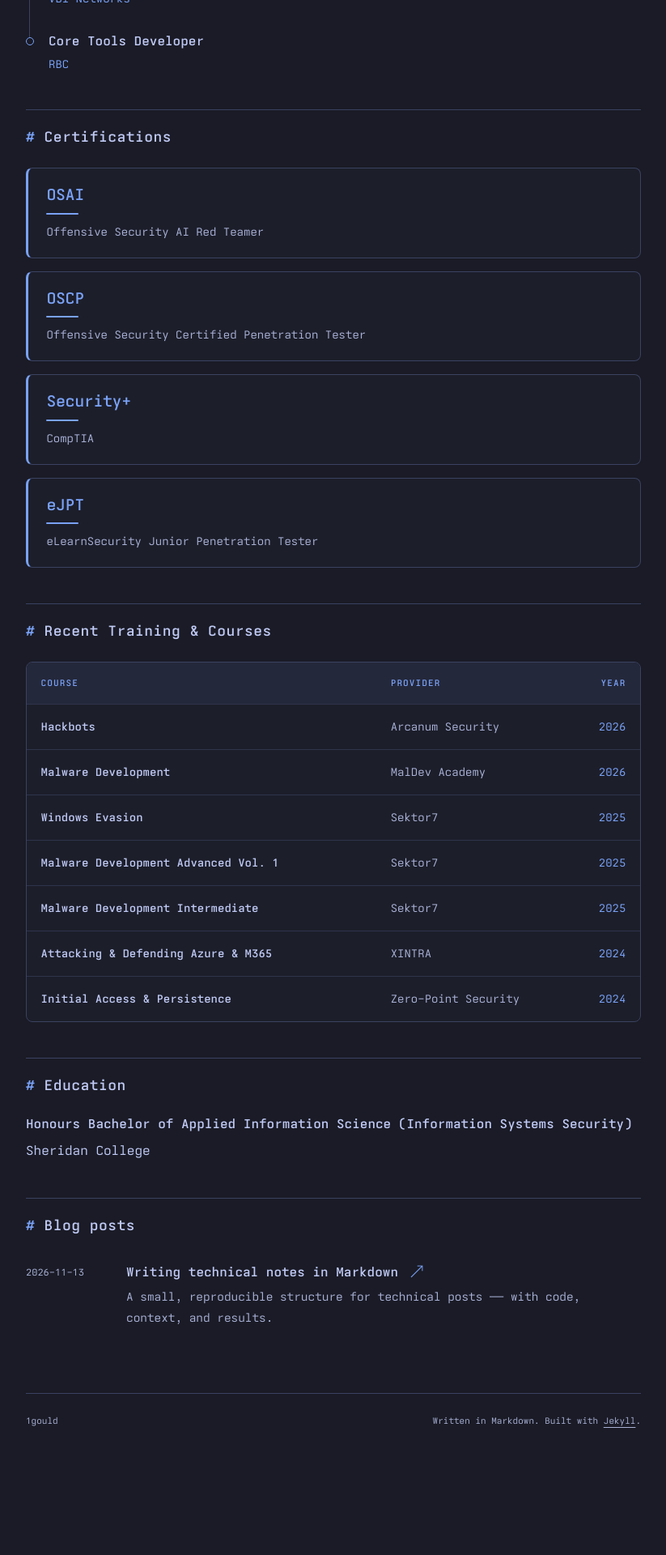
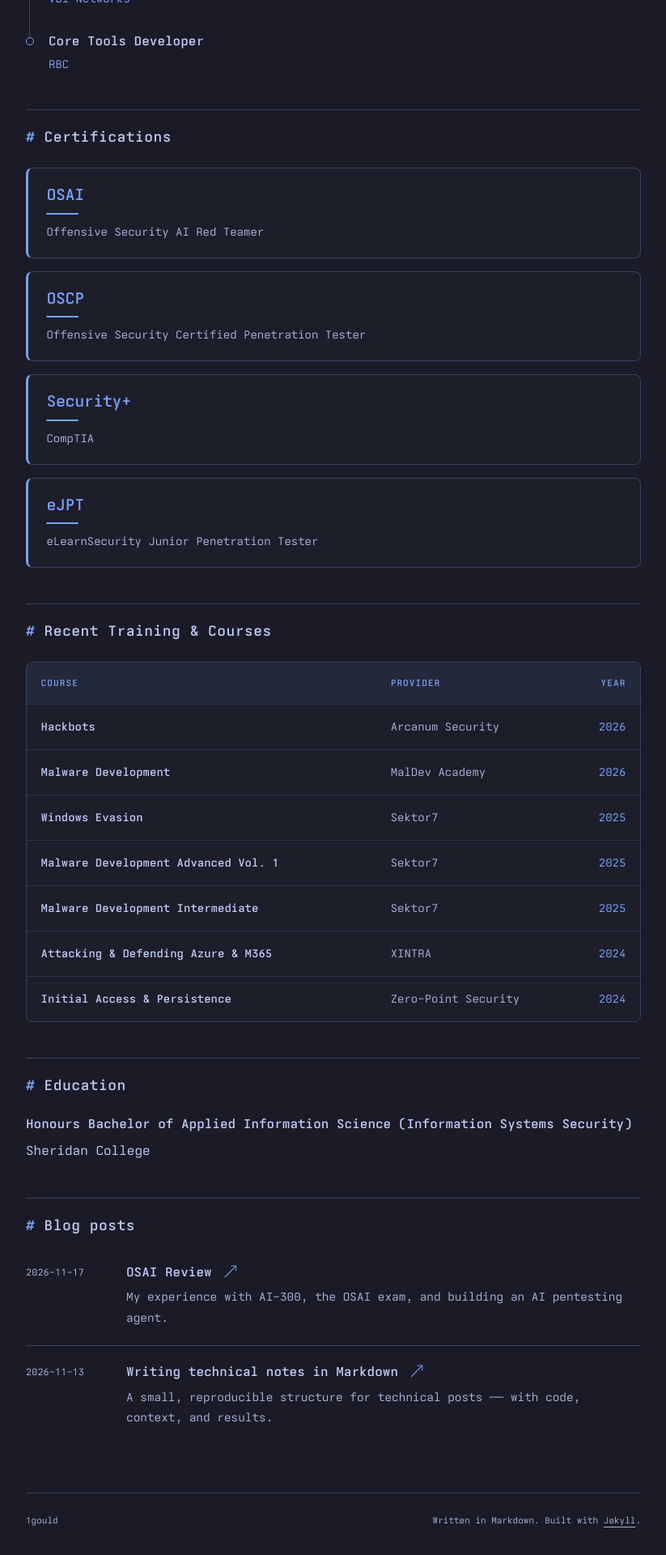
Before and after one commit to 1Gould/1gould.github.io, a Jekyll site: the page built from index.md, in a window 1280 px wide. Shown: the part 873-2793 px from the top of the page at 81% size, without its empty margins (228-1051 px from the left). Built offline with Jekyll 4.4.1, drawn with Linux system fonts in a browser that asks for light colours; before the commit the page ends 2670 px from its top, so only the background shows below that; part of the change alters nothing that is shown.

Commit message:
Publish OSAI review with diagrams and readable formatting
- Add post metadata, standard image embeds, and Markdown formatting fixes.
- Include the three agent diagrams and a responsive comparison table.

````diff
--- /dev/null
+++ b/_posts/2026-11-17-OSAI-Review.md
@@ -0,0 +1,178 @@
+---
+title: "OSAI Review"
+description: "My experience with AI-300, the OSAI exam, and building an AI pentesting agent."
+date: 2026-11-17 00:00:00 +0000
+---
+
+## Course
+
+Passed the OSAI exam last week and wanted to share my experience with the course, exam, and building my own AI pentesting harness. [OffSec AI Red Teamer](https://www.offsec.com/courses/ai-300/) is OffSec's certification focused on exploiting AI-enabled enterprise environments.
+
+AI-300 covers a range of topics such as:
+
+- Attacking LLMs
+- Multi-Agent AI Systems
+- RAG Pipelines
+- Embeddings
+- AI Infrastructure
+
+As with all OffSec courses, the material is very thorough with a deep understanding of how the systems are designed, interact with other systems, and how they can be exploited.
+
+## Labs
+
+Initially there were minor issues with the capstone and challenge labs, but in the weeks leading up to my exam I had no issues. It's expected there are a few hiccups for a new course and the stability improved noticeably.
+
+If you have experience taking other OffSec courses then you know what to expect in regards to challenge labs and the exam. They provided a good learning environment with challenging objectives. You will learn a lot of how the systems interacting with each other create new opportunities for exploitation. The last challenge lab is the perfect place to train and iterate on your agent(s), and serves as a simulated exam.
+
+## Agent Setup
+
+Before we get into developing your agent, here's an overview of what kind of options you have available when developing and running it.
+
+### Models
+
+Going by the discord and some offensive security researchers on X, here are the most popular models to consider:
+
+- 5.6 Sol
+- GLM 5.3 / flash
+- DeepSeek v4.1 flash 1017
+- Kimi k3 or k3.1
+- Grok 4.6/4.7
+
+I left claude out because too many refusals makes it very difficult to get any value from it, and the approvals being very selective. [blackboxarena](https://blackboxarena.ai/) provides some rankings in regards to offensive security benchmarks for models to get you started.
+
+For the purpose of the exam, token usage and cost - in my opinion - is not really a useful metric. Ultimately you want two things from your model, power and speed. Providers have DeepSeek with high tokens per second throughput making it a good choice in a balance of speed and reasoning. Standard 5.6 Sol runs at approx 80-100 tok/s, versus DeepSeek at 150-200.
+
+### Harness
+
+There are several popular options when it comes to harnesses:
+
+- Codex
+- Claude Code
+- Pi
+- Oh-My-Pi (omp)
+- Hermes
+- OpenCode
+
+...and many more.
+
+These harnesses vary in added capabilities giving your agent more access to things such as; subagents, web search, documentation, summarization etc. [Harness Leaderboard](https://huggingface.co/spaces/joelniklaus/harness-leaderboard) details how the harnesses rank against each other in performance and cost per task solved. Ultimately there isn't a huge difference between them in performance so just pick one you like. My only additional comment here would be it can be tricky to get daybreak blue to work on anything other than Codex.
+
+## Building the Agent
+
+Start with taking good notes from the course material, this will help tremendously when you decide to start building your agent and turning notes into skills. I found cheatsheets for command references and syntax useful to prevent the agent from spending time and tokens determining how to execute a command. This is pretty standard pentesting documentation but will be especially useful here. Documenting detailed **prerequisites** for an attack's success will help it avoid rabbit holes, and continuing down a path that can't be exploited.
+
+Here is a sample of some of the structure for my agent:
+
+```text
+osai-agent/
+|--- artfacts/
+     |--enum/
+     |--loot/
+     |--payloads
+     |--tool_calls/
+     |--...
+|--- docs/
+|--- engagement/
+     |--engagement.md
+     |--operations.md
+     |--router.md
+     |--state.json
+     |--...
+|--- payloads/
+|--- references/
+     |--cheatsheets/
+     |--checklists/
+     |--operations/
+     |--...
+|--- tools/
+     |--apppend_audit.py
+     |--checklist.py
+     |--checkpoint.py
+     |--init_engagement.py
+     |--read_audit.py
+     |--refresh.py
+     |--run_audit.py
+     |--update_state.py
+     |-...
+```
+
+I recommend creating skills for each category of attack and taking some inspiration from these open source repos:
+
+- [Red Run](https://github.com/blacklanternsecurity/red-run)
+- [Claude Red](https://github.com/SnailSploit/Claude-Red)
+- [ClaudeAD](https://github.com/ADScanPro/Claude-AD)
+
+I start all of my skills with this general template:
+
+```markdown
+# <SKILL NAME>
+
+Follow [AGENTS.md](AGENTS.md), and [osai-engagement](.codex/skills/osai-engagement/SKILL.md); that skill owns authorization, audit, evidence, state changes, and safety.
+
+## MANDATORY CONTRACT - read before doing anything else
+
+If this skill was invoked, you MUST read the ENTIRE SKILL.md before you perform the skill or touch a target. A 150-line skim is enough only to decide whether the skill applies. Read only the reference files selected by the current evidence and routing rules, and read each selected reference in full. Do not load unselected references.
+
+## Mandatory steps
+
+1. Read the exact goal, path, host, access context, route, objective, finding, and cleanup records; run `tools/state.py checklist status` and `next` for the exact context.
+2. Select one TTP and cheatsheet needed for the current evidence.
+3. Select the checks with the best goal relevance and expected information gain; define each chosen action, expected result, evidence, impact, abort conditions, and cleanup debt.
+4. Run every target-facing action through `tools/run_audit.py` and review its audit entry and artifacts before the next action.
+5. Hand specialized findings to the correct skill and stop or re-rank when the selected review is sufficient, a higher-value route is ready, or an authorization or safety boundary is reached.
+```
+
+### The Core Loop
+
+There are several approaches you can take with the agent, here are the main ones that I tested with using. Naturally there are many more options that you could go with, these are mainly **autonomous** designs, but another option is using the agent as your assistant and not running any commands itself.
+
+| #   | Model             | How it works                                                                          | Main advantage                                     | Main risk                                                                                         |
+| --- | ----------------- | ------------------------------------------------------------------------------------- | -------------------------------------------------- | ------------------------------------------------------------------------------------------------- |
+| 1   | Single agent      | The main agent plans, executes, reviews evidence, and updates state.                  | Simple control and evidence handling.              | Slow; long investigations block other work; large context.                                        |
+| 2   | Pure orchestrator | The main agent assigns all execution to subagents and only coordinates their results. | Clear separation and parallel execution.           | Coordination overhead; the orchestrator can lose important command-level context.                 |
+| 3   | Hybrid lead agent | The main agent executes short, dependent, or sensitive actions; workers handle bounded independent investigations. | Good balance of control, speed, and context retention. | Requires clear rules for when to delegate. |
+{: .comparison-table}
+
+#### 1. Single Agent
+
+![Single agent sends actions to a target, reviews returned evidence, and produces a result.]({{ '/assets/images/osai-review/single-agent.png' | relative_url }}){: width="552"}
+
+#### 2. Pure Orchestrator
+
+![An orchestrator assigns work to two workers, reviews evidence from their targets, and produces a result.]({{ '/assets/images/osai-review/pure-orchestrator.png' | relative_url }})
+
+#### 3. Hybrid Lead Agent
+
+![A lead agent handles dependent actions directly and delegates independent tasks to workers before producing a result.]({{ '/assets/images/osai-review/hybrid-lead-agent.png' | relative_url }})
+
+Start small and iterate, AI is your best friend here, don't be shy for using the AI to help build itself. Bounce ideas off it, build reusable tools, and test your harness on the labs.
+
+### Feedback Loop
+
+The time with the challenge labs is extremely valuable for testing and iterating on what you have built during the course. Here is where you get to test what you've built on a real challenge environment based on the course material, and if it can adapt to new scenarios. Keep an audit of everything you do in these labs, what worked, what didn't work, what paths were missed etc.
+
+The harness you are using will keep a session log / history of the entire conversation. This also provides a valuable resources, feed it into your agent and ask it for improvements.
+
+Here are some additional resources for experimenting:
+
+- [PortSwigger's LLM attacks](https://portswigger.net/web-security/llm-attacks)
+- [HackAPrompt](https://www.hackaprompt.com/)
+- [Lakera Agent Breaker](https://www.play.lakera.ai/)
+
+## Conclusion
+
+Overall I learned a lot from the material and challenge labs for exploiting AI/ML environments. Highly recommend taking the course if you are interested in improving your knowledge of offensive security in these areas. Developing your own agent is valuable and will continue to be something we see become more prominent in the future for both red and blue teams.
+
+## Further Research
+
+### Harness Engineering
+
+- [Harnessing Harnesses](https://blog.zsec.uk/harnessing-harnesses/)
+- [Introduction to Harness Engineering for Vulnerability Research](https://grahamhelton.github.io/harness-engineering-workshop-book/introduction.html)
+- [Post on X](https://x.com/bytemohit/status/2063493300884246598)
+
+### Books
+
+- [AI Agents and Applications](https://www.manning.com/books/ai-agents-and-applications)
+- [Build a Large Language Model](https://www.manning.com/books/build-a-large-language-model-from-scratch)
+- [Practical AI Security](https://nostarch.com/practical-ai-security)
--- a/assets/css/style.css
+++ b/assets/css/style.css
@@ -174,6 +174,12 @@ h1 { margin: 0; font-size: clamp(2.1rem, 6vw, 3rem); font-weight: 600; letter-sp
 .prose table { display: block; max-width: 100%; overflow-x: auto; border-collapse: collapse; margin: 1.5rem 0; font-size: .9rem; }
 .prose th, .prose td { padding: .7rem 1rem; border-bottom: 1px solid var(--line); text-align: left; }
 .prose th { font-weight: 600; }
+/* Wide Markdown comparisons opt in with {: .comparison-table }.
+   Preserve readable words and scroll the table rather than the page. */
+.comparison-table th, .comparison-table td { min-width: 9rem; overflow-wrap: normal; vertical-align: top; }
+.comparison-table th:first-child, .comparison-table td:first-child { min-width: 3rem; }
+.comparison-table th:nth-child(3), .comparison-table td:nth-child(3) { min-width: 14rem; }
+.comparison-table th:last-child, .comparison-table td:last-child { min-width: 12rem; }
 /* Opt in from a Markdown table with {: .training-table }.
    Keep native table semantics and allow long names to wrap on mobile. */
 .prose .training-table {
````
Also changed, not shown: assets/images/osai-review/hybrid-lead-agent.png (added), assets/images/osai-review/pure-orchestrator.png (added), assets/images/osai-review/single-agent.png (added).
